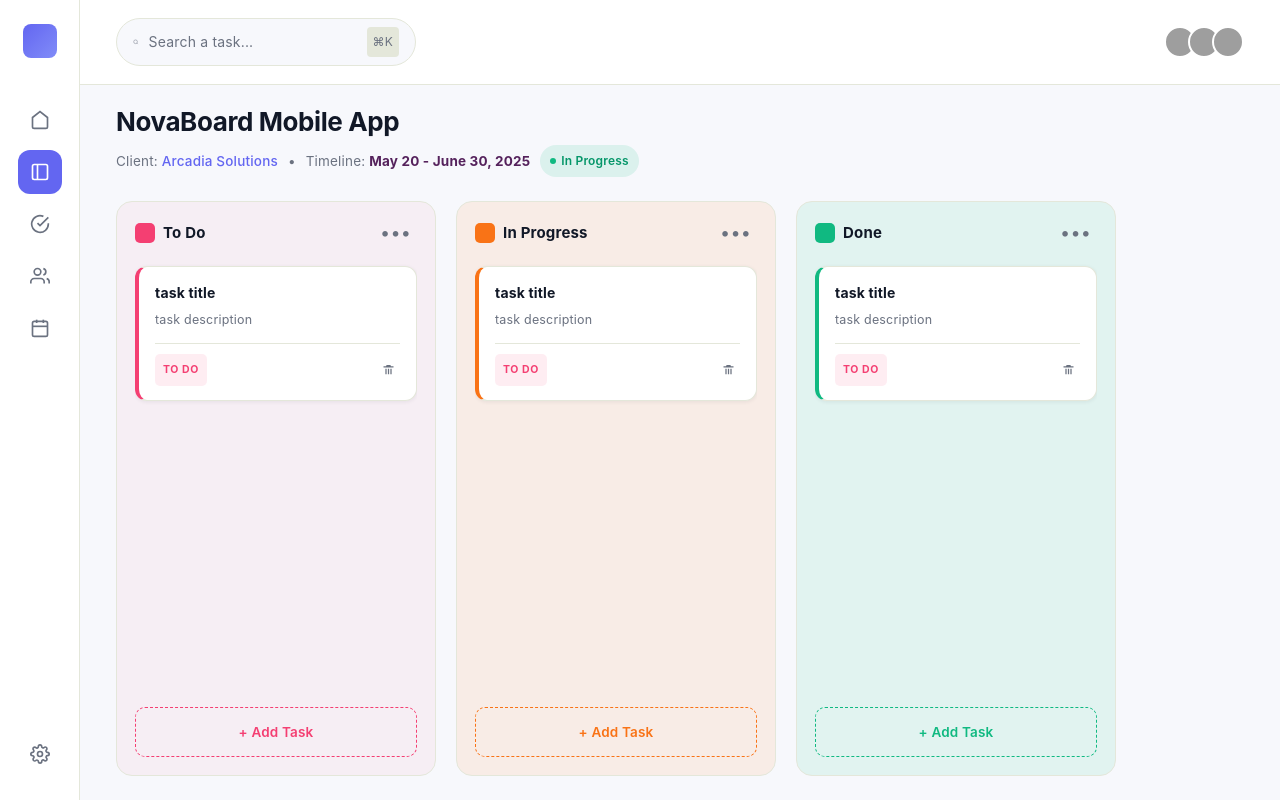
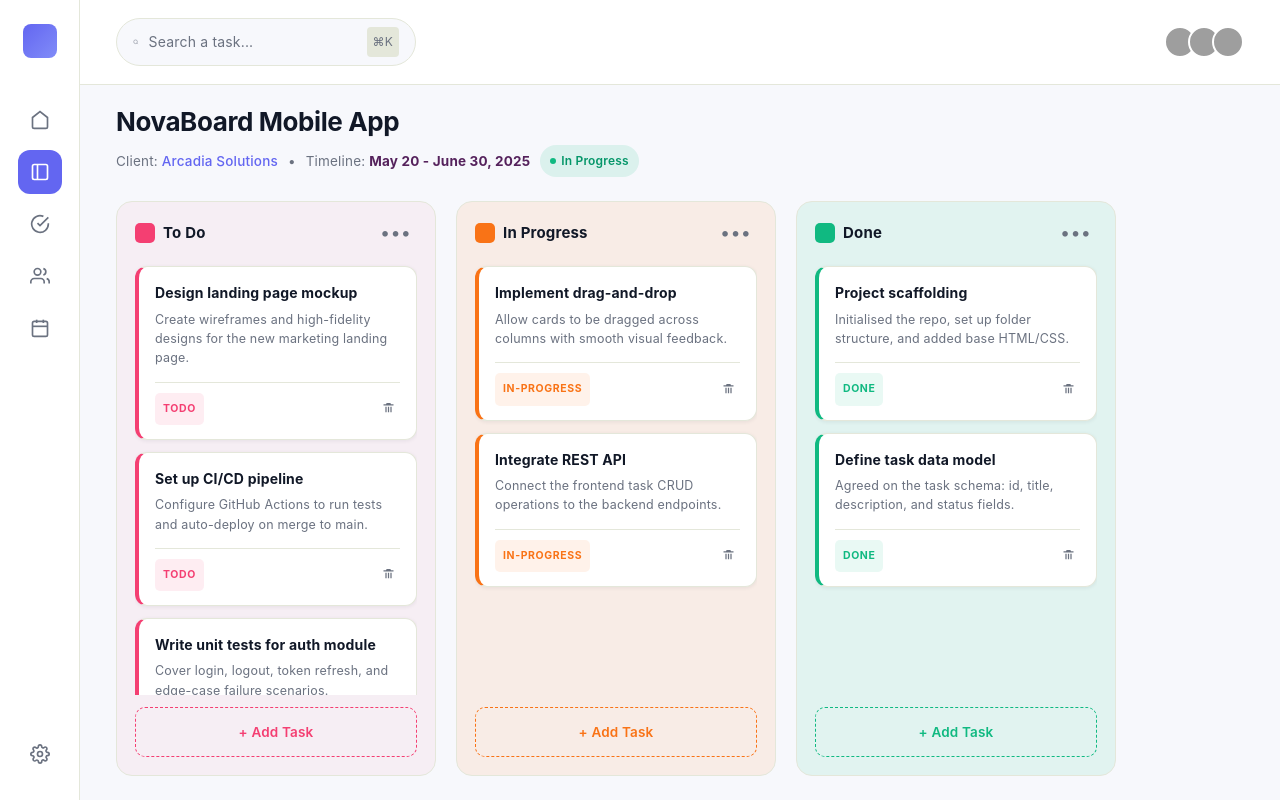
Before and after one commit to Sobindra2005/tailwind-project, a React (Vite) app: page / in a window 1280 px wide. Built offline with nearby package versions, Linux system fonts and the light colour scheme; grey boxes are pictures that could not be loaded.

Commit message:
feat: update TaskCard component to accept task prop and render task details

```diff
--- a/src/components/trello/boardColumn.jsx
+++ b/src/components/trello/boardColumn.jsx
@@ -1,8 +1,8 @@
 import { TaskCard } from "./task";
 
-export function Board({ data ,tasks }) {
+export function Board({ data, tasks }) {
 
-    console.log(data.value , tasks )
+    console.log(data.value, tasks)
 
     return (
         <div className={`board-column col-${data.value}`}>
@@ -20,8 +20,8 @@ export function Board({ data ,tasks }) {
                 {false ? (
                     <p className="empty-state">No tasks yet.</p>
                 ) : (
-                    <>
-                        <TaskCard />
+                    <>{tasks.map(task => <TaskCard key={task.id} task={task} />)
+                    }
                     </>
                 )}
             </div>
--- a/src/components/trello/task.jsx
+++ b/src/components/trello/task.jsx
@@ -1,17 +1,17 @@
-export function TaskCard() {
+export function TaskCard({task}) {
+    console.log(task)
     return (
         <div
             className={`task-card `}
-            draggable="true"
         >
-            <p className="task-title mb-1">{"task title"}</p>
-            <p className="task-description mb-2">{"task description"}</p>
+            <p className="task-title mb-1">{task.title}</p>
+            <p className="task-description mb-2">{task.description}</p>
             <div className="d-flex align-items-center justify-content-between gap-2">
                 <span
-                    className={`status-badge status-todo`}
-                    aria-label={`Status: Todo`}
+                    className={`status-badge status-${task.status}`}
+                    aria-label={`Status: ${task.status}`}
                 >
-                    {"To do"}
+                    {task.status}
                 </span>
                 <button
                     type="button"
```
